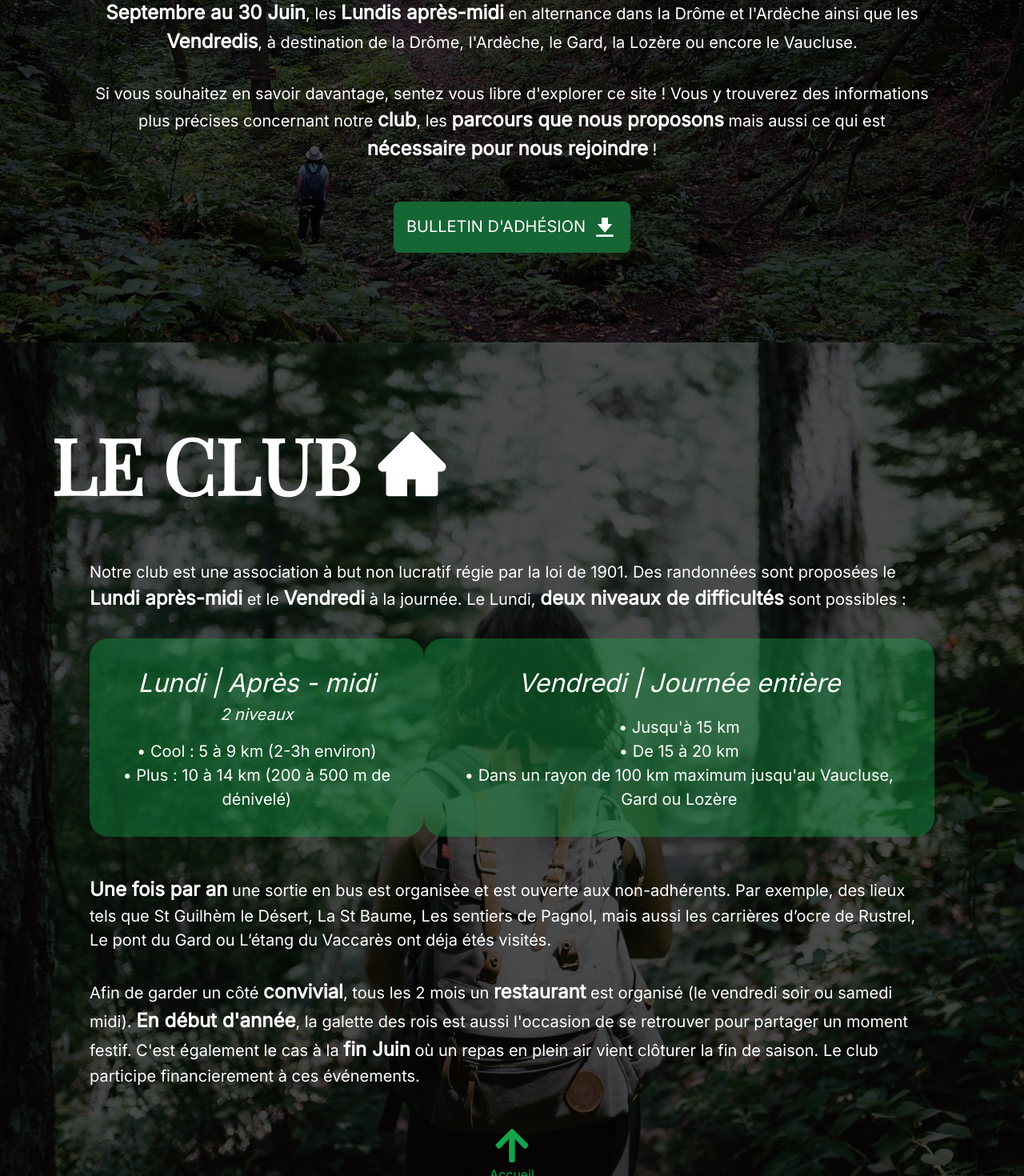
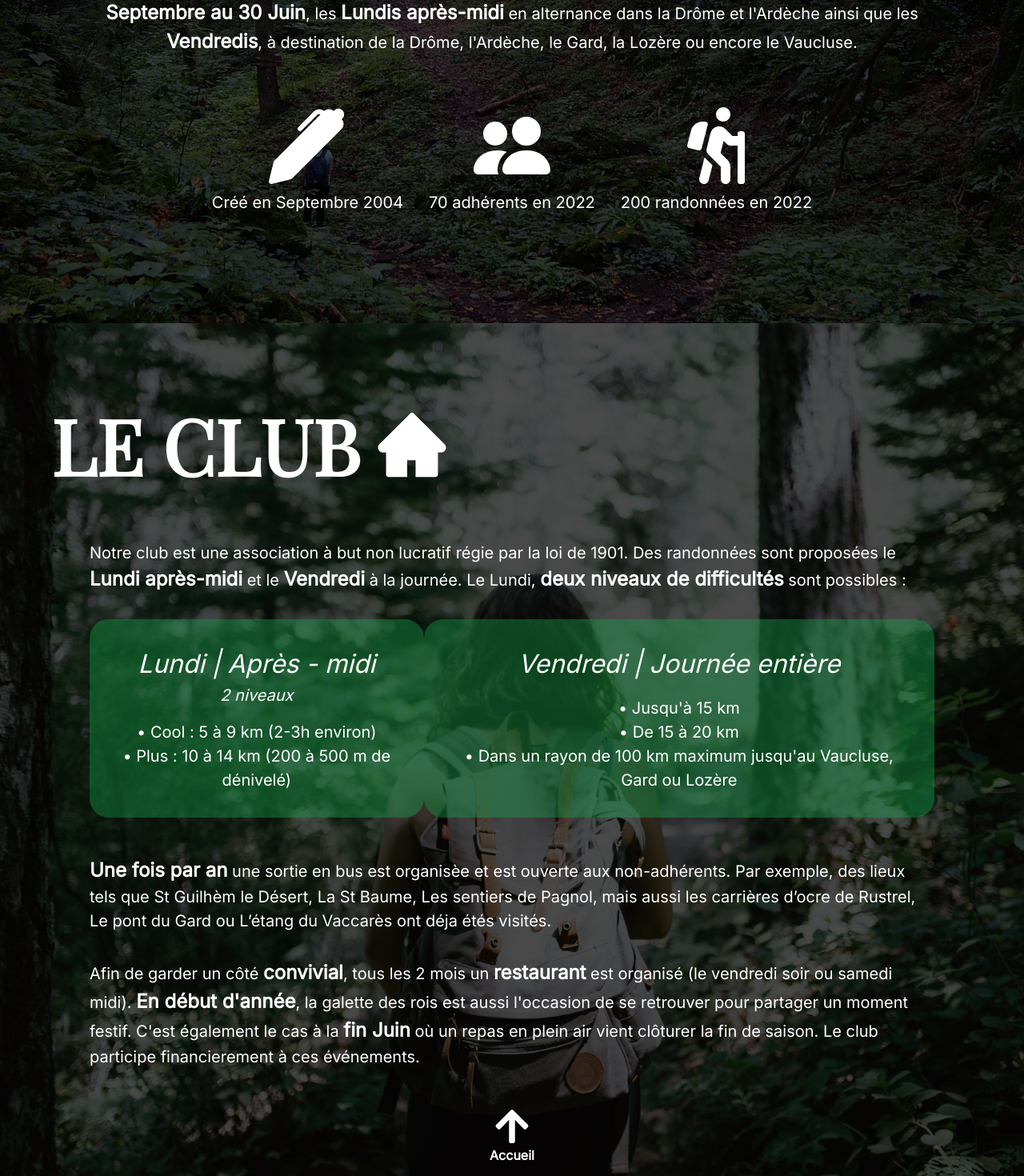
Before and after one commit to SebastienLaurentt/Galopins, a React (Vite) app: page / in a window 1280 px wide. Shown: the part 600-2070 px from the top of the page at 80% size. Built offline with nearby package versions, Linux system fonts and the light colour scheme.

Commit message:
bunch of small update (content or css)

```diff
--- a/src/components/Header.tsx
+++ b/src/components/Header.tsx
@@ -9,7 +9,7 @@ function Header() {
     return (
       <header className="">
         <ul className="flex justify-around md:justify-center md:gap-x-20 xl:gap-x-32 text-base md:text-lg xl:text-xl py-4 font-bold">
-            <li className='flex flex-col items-center cursor-pointer md:hover:text-green-500 '>
+            <li className='flex flex-col items-center cursor-pointer md:hover:text-green-500'>
                 <AiFillHome className='iconHeader'/>
                 <Link
                     to='Club'
--- a/src/components/ScrollTop.tsx
+++ b/src/components/ScrollTop.tsx
@@ -16,14 +16,14 @@ function ScrollTop() {
 
     return (
         <div
-            className={`w-12 mx-auto flex justify-center cursor-pointer text-green-600 rounded-full ${isActive ? 'hovered' : ''}`}
+            className={`w-12 mx-auto flex justify-center cursor-pointer md:hover:text-green-500 rounded-full ${isActive ? 'hovered' : ''}`}
             onMouseEnter={handleHover}
             onMouseLeave={handleUnhover}
         >
             <Link
                 to='Accueil'
                 smooth={true}
-                className="flex flex-col items-center"
+                className="flex flex-col items-center font-bold"
             >
                 <FaArrowUp className={`iconHeader ${isActive ? 'icon-hover' : ''}`} />
                 Accueil
--- a/src/sections/Home.tsx
+++ b/src/sections/Home.tsx
@@ -1,10 +1,13 @@
 import HomeBg from '../static/img/home.jpg';
 import Header from '../components/Header';
 
-import AdmissionFile from '../assets/Admission_Galopins.pdf'
-import DownloadLink from '../components/DownloadLink';
+
+import { BsFillPenFill } from 'react-icons/bs';
+import { BsPeopleFill } from 'react-icons/bs';
+import { FaHiking } from 'react-icons/fa';
 import Section from '../components/Section';
 import SubSection from '../components/SubSection';
+import ClubIcon from '../components/ClubIcon';
 
 function Home() {
     return (
@@ -20,13 +23,23 @@ function Home() {
             >
                 <h3 className='italic'>Bienvenue sur notre site internet ! </h3>
                 <p>Nous sommes un club de randonnée situé à Montélimar, dans la Drôme, ayant pour but la découverte de la <strong>nature</strong> et du <strong>patrimoine</strong> dans la <strong>bonne humeur</strong> et en toute <strong>convivialité</strong>. Les randonnées ont lieu du <strong>1er Septembre au 30 Juin</strong>, les <strong>Lundis après-midi</strong> en alternance dans la Drôme et l'Ardèche ainsi que les   <strong>Vendredis</strong>, à destination de la Drôme, l'Ardèche, le Gard, la Lozère ou encore le Vaucluse.  </p>
-                <p>Si vous souhaitez en savoir davantage, sentez vous libre d'explorer ce site ! Vous y trouverez des informations plus précises concernant notre <strong>club</strong>, les <strong>parcours que nous proposons</strong> mais aussi ce qui est <strong>nécessaire pour nous rejoindre</strong> ! </p>
-                <DownloadLink
-                    file={AdmissionFile}
-                    fileName="Admission_Galopins.pdf"
-                    linkName="BULLETIN D'ADHÉSION"
-                    classname='mt-4'
-                />
+                <ul className='mt-4 flex md:flex-row md:justify-around '>
+                        <li>
+                            <ClubIcon iconDescription='Créé en Septembre 2004' >
+                                <BsFillPenFill className="icon" />
+                            </ClubIcon>
+                        </li>
+                        <li>
+                            <ClubIcon iconDescription='70 adhérents en 2022' >
+                                <BsPeopleFill className="icon" />
+                            </ClubIcon>
+                        </li>
+                        <li>
+                        <ClubIcon iconDescription='200 randonnées en 2022' >
+                            <FaHiking className="icon" />
+                        </ClubIcon>
+                        </li>
+                    </ul>
             </SubSection>
         </Section>
 
--- a/src/sections/Rejoindre.tsx
+++ b/src/sections/Rejoindre.tsx
@@ -39,24 +39,8 @@ function Rejoindre() {
                         linkName="BULLETIN D'ADHÉSION"
                         classname='md:ml-4'
                     />
-                    <ul className='mt-16 w-full md:flex md:flex-row md:justify-around '>
-                        <li>
-                            <ClubIcon iconDescription='Créé en Septembre 2004' >
-                                <BsFillPenFill className="icon" />
-                            </ClubIcon>
-                        </li>
-                        <li>
-                            <ClubIcon iconDescription='70 adhérents en 2022' >
-                                <BsPeopleFill className="icon" />
-                            </ClubIcon>
-                        </li>
-                        <li>
-                        <ClubIcon iconDescription='200 randonnées en 2022' >
-                            <FaHiking className="icon" />
-                        </ClubIcon>
-                        </li>
-                    </ul>
-                    <div className='flex flex-col items-center  mx-auto mb-4 text-center'>
+
+                    <div className='mt-12 flex flex-col    mb-4 '>
                         <p className='text-2xl md:text-3xl xl:text-3xl mb-0'>Des questions ? </p>
                         <p className='italic mb-4'><strong>Besoin d'informations supplémentaires</strong>, n'hésitez pas à nous contacter en <strong>cliquant sur le bouton</strong> ci-dessous.</p>
                         <ContactButton />
--- a/src/styles/index.css
+++ b/src/styles/index.css
@@ -43,6 +43,7 @@
 .icon-hover:hover {
   transform: translateY(-5px); /* Ajustez la valeur selon vos préférences */
   transition: transform 0.3s ease; /* Ajoute une transition pour une animation fluide */
+
 }
 
 .iconHeader {
```
